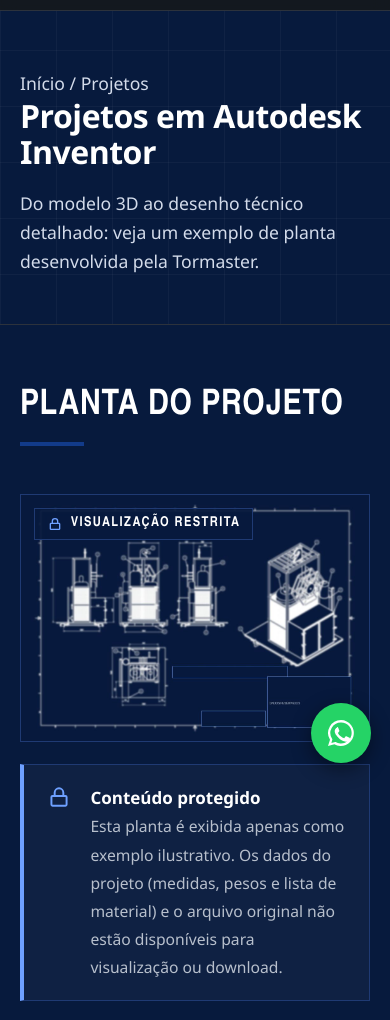
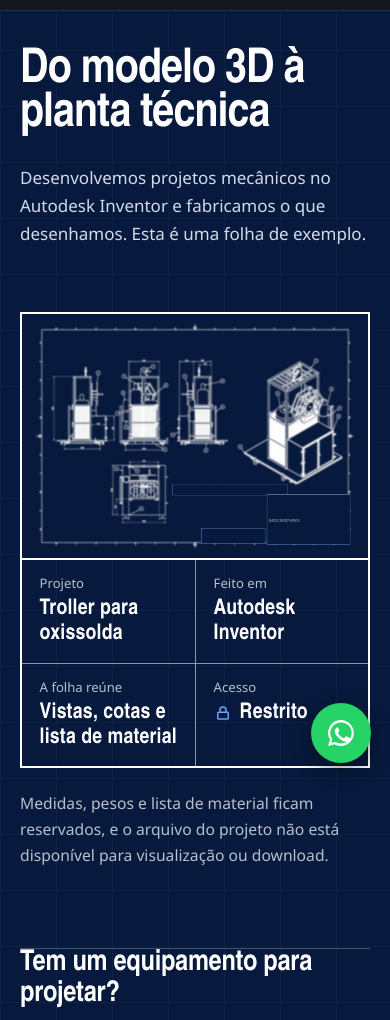
Before and after one commit to FalconTFagundes/tormaster, a plain HTML site: page projetos.html in a window 390 px wide. Shown: the part 62-1082 px from the top of the page. Drawn offline with Linux system fonts and the light colour scheme.

Commit message:
fix: vibe

```diff
--- a/assets/style.css
+++ b/assets/style.css
@@ -963,52 +963,60 @@ footer a:hover {
     }
 }
 
-/* ===== Página de Projetos ===== */
-.pg-topo {
-    padding: 9rem 0 4rem;
+/* ===== Página de Projetos: folha de desenho ===== */
+.pg-proj {
     background-color: var(--azul-escuro);
-    background-image: linear-gradient(rgba(255, 255, 255, .035) 1px, transparent 1px), linear-gradient(90deg, rgba(255, 255, 255, .035) 1px, transparent 1px);
-    background-size: 56px 56px;
-    border-bottom: 1px solid var(--linha)
+    background-image: linear-gradient(rgba(255, 255, 255, .03) 1px, transparent 1px), linear-gradient(90deg, rgba(255, 255, 255, .03) 1px, transparent 1px);
+    background-size: 56px 56px
 }
 
-.pg-topo h1 {
-    font-family: Barlow, "Segoe UI", Roboto, Arial, sans-serif;
-    text-transform: none;
-    font-size: clamp(2rem, 3.6vw, 2.9rem);
-    font-weight: 700;
-    line-height: 1.12;
-    letter-spacing: -.015em
+.pg-proj main {
+    padding: 8.5rem 0 5rem
 }
 
-.pg-topo p {
-    max-width: 60ch;
-    color: #d3dbea;
-    font-size: 1.1rem;
-    margin: 1.2rem 0 0
+.pg-proj section {
+    padding: 0
 }
 
-.crumb {
-    font-size: .92rem;
-    color: var(--suave);
-    margin: 0 0 1.2rem
+.abertura {
+    display: grid;
+    grid-template-columns: minmax(0, 1.25fr) minmax(0, .75fr);
+    gap: 3rem;
+    align-items: end;
+    margin-bottom: 3.5rem
 }
 
-.crumb a {
-    text-decoration: none
+.abertura h1 {
+    font-family: "Barlow Condensed", "Arial Narrow", Impact, sans-serif;
+    text-transform: none;
+    font-weight: 600;
+    font-size: clamp(3rem, 8.5vw, 6.6rem);
+    line-height: .92;
+    letter-spacing: -.02em
 }
 
-.crumb a:hover {
-    text-decoration: underline
+.abertura p {
+    margin: 0;
+    color: #d3dbea;
+    max-width: 38ch;
+    padding-bottom: .5rem
 }
 
-#planta {
-    background: var(--azul-escuro)
+.folha {
+    position: relative;
+    border: 2px solid #fff;
+    animation: assenta .9s .1s both
 }
 
-.planta-box {
+@keyframes assenta {
+    from {
+        opacity: 0;
+        transform: translateY(10px)
+    }
+}
+
+.folha-vista {
     position: relative;
-    border: 1px solid #1f3a73;
     background: #050f26;
     overflow: hidden;
     user-select: none;
@@ -1016,7 +1024,7 @@ footer a:hover {
     -webkit-touch-callout: none
 }
 
-.planta-box img {
+.folha-vista img {
     display: block;
     width: 100%;
     height: auto;
@@ -1024,41 +1032,49 @@ footer a:hover {
     -webkit-user-drag: none
 }
 
-.planta-box .escudo {
+.folha-vista .escudo {
     position: absolute;
-    inset: 0;
-    z-index: 2;
-    background: transparent
+    inset: 0
 }
 
-.planta-box .marca {
-    position: absolute;
-    inset: 0;
-    z-index: 1;
-    pointer-events: none;
-    background: repeating-linear-gradient(-30deg, transparent 0 140px, rgba(255, 255, 255, .0) 140px 141px)
+.carimbo {
+    display: grid;
+    grid-template-columns: 1.6fr 1fr 1fr 1fr;
+    border-top: 2px solid #fff;
+    margin: 0
 }
 
-.selo {
-    position: absolute;
-    z-index: 3;
-    top: .8rem;
-    left: .8rem;
+.carimbo>div {
+    padding: .8rem 1.1rem 1rem;
+    border-left: 1px solid rgba(255, 255, 255, .55)
+}
+
+.carimbo>div:first-child {
+    border-left: 0
+}
+
+.carimbo dt {
+    font-size: .82rem;
+    color: var(--suave);
+    margin: 0 0 .15rem
+}
+
+.carimbo dd {
+    margin: 0;
+    font: 600 1.35rem/1.15 "Barlow Condensed", "Arial Narrow", sans-serif;
+    letter-spacing: .01em
+}
+
+.carimbo .tranca {
     display: flex;
     align-items: center;
-    gap: .5rem;
-    padding: .45rem .75rem;
-    background: rgba(7, 26, 61, .92);
-    border: 1px solid #1f3a73;
-    font: 700 .85rem/1 "Barlow Condensed", "Arial Narrow", sans-serif;
-    letter-spacing: .1em;
-    text-transform: uppercase;
-    pointer-events: none
+    gap: .5rem
 }
 
-.selo svg {
-    width: 16px;
-    height: 16px;
+.carimbo .tranca svg {
+    width: 18px;
+    height: 18px;
+    flex: none;
     stroke: #6ea0ff;
     fill: none;
     stroke-width: 2;
@@ -1066,66 +1082,70 @@ footer a:hover {
     stroke-linejoin: round
 }
 
-.aviso {
-    display: grid;
-    grid-template-columns: 28px 1fr;
-    gap: 1rem;
-    margin-top: 1.4rem;
-    padding: 1.2rem 1.4rem;
-    border: 1px solid #1f3a73;
-    border-left: 4px solid #6ea0ff;
-    background: rgba(255, 255, 255, .03)
-}
-
-.aviso svg {
-    width: 26px;
-    height: 26px;
-    stroke: #6ea0ff;
-    fill: none;
-    stroke-width: 1.8;
-    stroke-linecap: round;
-    stroke-linejoin: round
-}
-
-.aviso b {
-    display: block;
-    font-weight: 600
-}
-
-.aviso span {
+.nota-folha {
+    max-width: 62ch;
+    margin: 1.4rem 0 0;
     color: var(--suave);
     font-size: .98rem
 }
 
-.proj-info {
+.pedido {
     display: grid;
-    grid-template-columns: minmax(0, 1fr) minmax(0, .8fr);
-    gap: 4rem;
+    grid-template-columns: minmax(0, 1.25fr) minmax(0, .75fr);
+    gap: 3rem;
     align-items: center;
-    margin-top: 5rem
+    margin-top: 5rem;
+    padding-top: 2.5rem;
+    border-top: 1px solid rgba(255, 255, 255, .25)
 }
 
-.proj-info p {
+.pedido h2 {
+    font-size: clamp(1.8rem, 3.6vw, 2.6rem);
+    text-transform: none;
+    font-weight: 600;
+    letter-spacing: -.01em
+}
+
+.pedido p {
+    margin: .8rem 0 0;
     color: #d3dbea;
-    max-width: 54ch;
-    margin: 0 0 1.8rem;
-    font-size: 1.1rem
+    max-width: 52ch
+}
+
+.pedido .acoes {
+    justify-content: flex-end
 }
 
 @media(max-width:900px) {
-    .pg-topo {
-        padding: 7rem 0 3rem
+    .pg-proj main {
+        padding-top: 7rem
     }
 
-    .proj-info {
+    .abertura,
+    .pedido {
         grid-template-columns: minmax(0, 1fr);
-        gap: 2.5rem;
-        margin-top: 3.5rem
+        gap: 1.6rem
+    }
+
+    .carimbo {
+        grid-template-columns: 1fr 1fr
+    }
+
+    .carimbo>div:nth-child(3) {
+        border-left: 0
+    }
+
+    .carimbo>div:nth-child(n+3) {
+        border-top: 1px solid rgba(255, 255, 255, .55)
+    }
+
+    .pedido .acoes {
+        justify-content: flex-start
     }
 }
 
 @media print {
-    .planta-box {
+    .folha-vista {
         display: none !important
     }
 }
--- a/projetos.html
+++ b/projetos.html
@@ -13,7 +13,7 @@
     <link rel="stylesheet" href="assets/style.css">
 </head>
 
-<body>
+<body class="pg-proj">
     <header>
         <div class="wrap bar"><a class="logo" href="index.html" aria-label="TORMASTER, início"><img
                     src="assets/img/logo_tm.png" alt="TORMASTER" id="logoTM"></a> <button class="burger"
@@ -33,60 +33,44 @@
         </div>
     </header>
     <main>
-        <section class="pg-topo">
         <div class="wrap">
-                <p class="crumb"><a href="index.html">Início</a> / Projetos</p>
-                <h1>Projetos em Autodesk Inventor</h1>
-                <p>Do modelo 3D ao desenho técnico detalhado: veja um exemplo de planta desenvolvida pela Tormaster.</p>
+            <section class="abertura">
+                <h1>Do modelo 3D à planta técnica</h1>
+                <p>Desenvolvemos projetos mecânicos no Autodesk Inventor e fabricamos o que desenhamos. Esta é uma folha
+                    de exemplo.</p>
+            </section>
+            <section aria-label="Planta de exemplo">
+                <div class="folha">
+                    <div class="folha-vista" id="plantaBox">
+                        <img src="assets/projetos/trole-planta-restrita.jpg"
+                            alt="Folha de desenho técnico de um troller para oxissolda, com os dados reservados"
+                            width="1100" height="777" draggable="false">
+                        <span class="escudo"></span>
                     </div>
-        </section>
-        <section id="planta">
-            <div class="wrap">
-                <div class="tit rev">
-                    <h2>Planta do projeto</h2>
-                </div>
-                <div class="planta-box rev" id="plantaBox" oncontextmenu="return false">
-                    <img src="assets/projetos/trole-planta-restrita.jpg" alt="Planta do projeto de um troller para oxissolda, com dados reservados"
-                        width="1100" height="777" draggable="false">
-                    <span class="marca"></span>
-                    <span class="escudo"></span>
-                    <span class="selo"><svg viewBox="0 0 24 24" aria-hidden="true">
+                    <dl class="carimbo">
+                        <div><dt>Projeto</dt><dd>Troller para oxissolda</dd></div>
+                        <div><dt>Feito em</dt><dd>Autodesk Inventor</dd></div>
+                        <div><dt>A folha reúne</dt><dd>Vistas, cotas e lista de material</dd></div>
+                        <div><dt>Acesso</dt><dd class="tranca"><svg viewBox="0 0 24 24" aria-hidden="true">
                                     <rect x="5" y="11" width="14" height="9" rx="1" />
                                     <path d="M8 11V8a4 4 0 0 1 8 0v3" />
-                        </svg>Visualização restrita</span>
+                                </svg>Restrito</dd></div>
+                    </dl>
                 </div>
-                <div class="aviso rev"><svg viewBox="0 0 24 24" aria-hidden="true">
-                        <rect x="5" y="11" width="14" height="9" rx="1" />
-                        <path d="M8 11V8a4 4 0 0 1 8 0v3" />
-                    </svg>
-                    <div><b>Conteúdo protegido</b><span>Esta planta é exibida apenas como exemplo ilustrativo. Os dados do
-                            projeto (medidas, pesos e lista de material) e o arquivo original não estão disponíveis para
-                            visualização ou download.</span></div>
+                <p class="nota-folha">Medidas, pesos e lista de material ficam reservados, e o arquivo do projeto não
+                    está disponível para visualização ou download.</p>
+            </section>
+            <section class="pedido">
+                <div>
+                    <h2>Tem um equipamento para projetar?</h2>
+                    <p>Conte o que precisa pelo WhatsApp e a nossa equipe responde com os próximos passos.</p>
                 </div>
-
-                <div class="proj-info">
-                    <div class="rev">
-                        <p>Precisa de um projeto mecânico ou de um equipamento sob medida? Fale com a nossa equipe e
-                            receba uma proposta.</p>
                 <div class="acoes"><a class="btn azul"
                         href="https://wa.me/5533984391216?text=Ol%C3%A1!%20Gostaria%20de%20solicitar%20um%20projeto%20mec%C3%A2nico."
                         target="_blank" rel="noopener">Solicitar um projeto</a> <a class="btn vazio"
                         href="index.html">Voltar ao início</a></div>
+            </section>
         </div>
-                    <figure class="rev" style="margin:0">
-                        <div class="comp"><img src="assets/projetos/trole-produto.jpg"
-                                alt="Troller para oxissolda finalizado" width="900" height="1200" loading="lazy"
-                                decoding="async"> <img class="topo" src="assets/projetos/trole-modelo.jpg"
-                                alt="Modelo 3D do troller para oxissolda" width="900" height="1200" loading="lazy"
-                                decoding="async"> <span class="alca"></span><span class="tg e">Projeto 3D</span><span
-                                class="tg d">Produto final</span> <input type="range" min="0" max="100" value="50"
-                                aria-label="Arraste para comparar o projeto 3D com o produto final"></div>
-                        <figcaption class="leg">Exemplo: troller para oxissolda. Arraste para comparar o projeto com o
-                            produto final.</figcaption>
-                    </figure>
-                </div>
-            </div>
-        </section>
     </main>
     <footer>
         <div class="wrap">
@@ -135,25 +119,12 @@
         // Ano no rodapé
         document.getElementById('ano').textContent = new Date().getFullYear();
 
-        // Comparador projeto 3D x produto final
-        const comp = document.querySelector('.comp');
-        if (comp) {
-            const rg = comp.querySelector('input'), mv = () => comp.style.setProperty('--p', rg.value + '%');
-            rg.addEventListener('input', mv); mv();
-        }
-
         // Proteção da planta: bloqueia menu de contexto, arrastar, seleção e atalhos de salvar/imprimir
         const box = document.getElementById('plantaBox');
         ['contextmenu', 'dragstart', 'selectstart', 'copy'].forEach(ev => box.addEventListener(ev, e => e.preventDefault()));
         document.addEventListener('keydown', e => {
             if ((e.ctrlKey || e.metaKey) && ['s', 'p', 'u'].includes(e.key.toLowerCase())) e.preventDefault();
         });
-
-        // Animação de entrada
-        const io = 'IntersectionObserver' in window
-            ? new IntersectionObserver(es => es.forEach(x => { if (x.isIntersecting) { x.target.classList.add('on'); io.unobserve(x.target); } }), { threshold: .12 })
-            : null;
-        document.querySelectorAll('.rev').forEach(el => io ? io.observe(el) : el.classList.add('on'));
     </script>
 </body>
 
```
Lines whose indentation alone changed are shown as unchanged.
